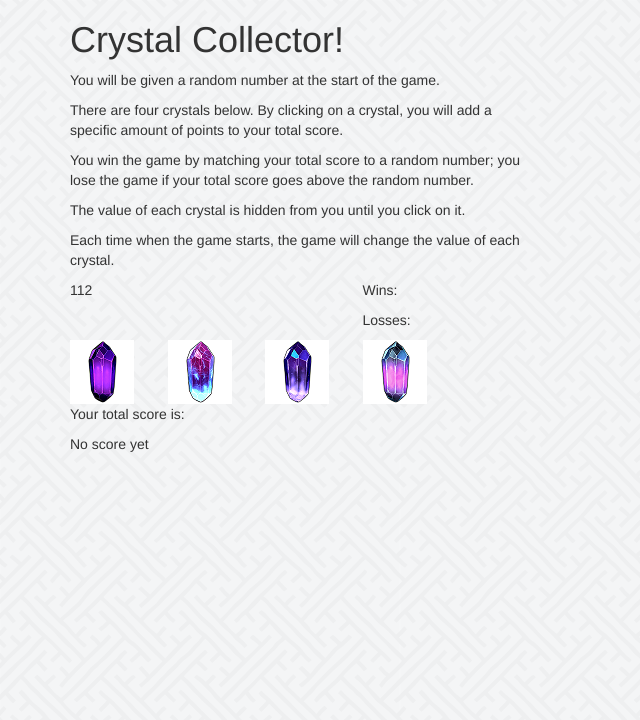
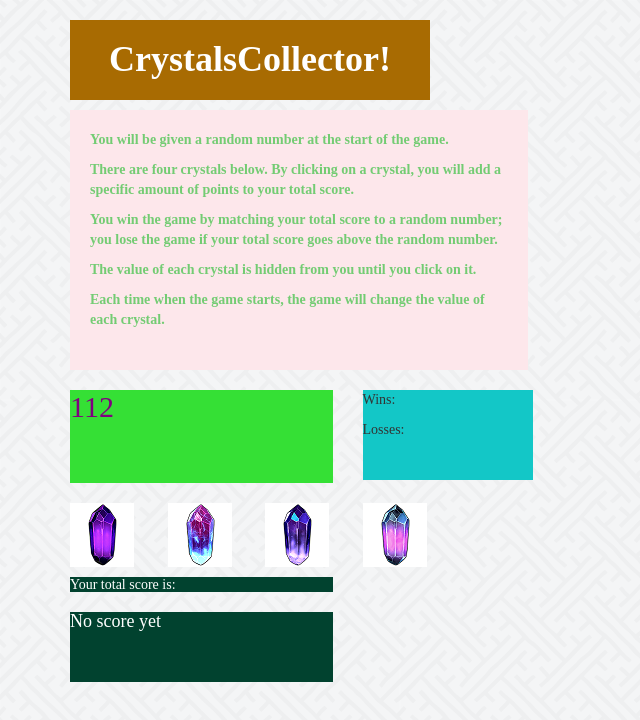
Before and after one commit to WesPres1990/Crystal-Game, a plain HTML site: page index.html in a window 1280 px wide. Shown: the whole page, without its empty margins (0-640 px from the left). Drawn offline with nearby package versions, Linux system fonts and the light colour scheme.

Commit message:
Styling-Upload

```diff
--- a/assets/css/style.css
+++ b/assets/css/style.css
@@ -0,0 +1,51 @@
+.container{
+    font-family: "Times New Roman", "Times", "serif";
+}
+
+.col-md-4 h1{
+    background: rgb(168, 107, 2);
+    padding: 20px;
+}
+
+h1{
+    text-align: center;
+    color: white;
+    font-weight: bold;
+}
+
+.col-md-5 div{
+    background-color: rgb(253, 231, 235);
+    padding: 20px;
+    padding-bottom: 30px;
+    color: rgb(115, 204, 115);
+    font-weight: bold;
+}
+
+.col-md-3 div{
+    background: rgb(53, 224, 53);
+    padding-bottom: 50px;
+    margin-bottom: 20px;
+}
+
+h2{
+    color: purple;
+}
+
+.col-md-2 div{
+    background: rgb(19, 199, 199);
+    margin-top: 20px;
+    padding-bottom: 30px;
+    margin-bottom: 20px;
+}
+
+.col-md-3 h5{
+    background: rgb(1, 66, 47);
+    color: white;
+}
+
+.col-md-3 h4{
+    background: rgb(1, 66, 47);
+    padding-bottom: 50px;
+    margin-bottom: 20px;
+    color: white;
+}
--- a/assets/javascript/game.js
+++ b/assets/javascript/game.js
@@ -6,6 +6,8 @@ var crystalNo4= Math.floor((Math.random() * 12) + 1);
 var randomGameNumber=Math.floor((Math.random() * 120) + 19);
 
 $('#randomGameNumber').text(randomGameNumber);
+
+var images = ["assets/images/Crystal_cosmic.png", "assets/images/Crystal_lottery.png", "assets/images/Crystal_quest.png", "assets/images/Crystal_rare.png"];
 
 var wins= 0;
 var losses = 0;
--- a/index.html
+++ b/index.html
@@ -2,7 +2,7 @@
 <html lang="en-us">
 <head>
   <meta charset="UTF-8">
-  <title>About</title>
+  <title>Crystals Collector</title>
 
   <!-- CSS Stylesheets -->
 
@@ -21,7 +21,7 @@
     <div class="container">
 		<div class="row">
 			<div class="col-md-4">
-				<h1>Crystal Collector!</h1>
+				<h1>CrystalsCollector!</h1>
             </div>
         </div>
 
@@ -29,6 +29,7 @@
 
 		<div class="row">
 			<div class="col-md-5">
+                <div id="instructions">
                 <p>You will be given a random number at the start of the game.</p>
 
                 <p>There are four crystals below. By clicking on a crystal, you will add a specific amount of points to your total score.</p>
@@ -38,18 +39,23 @@
                 <p>The value of each crystal is hidden from you until you click on it.</p>
 
                 <p>Each time when the game starts, the game will change the value of each crystal.</p>
+                </div>
 			</div>
         </div>
 
         <div class="row">
             <div class="col-md-3">
-                <p id="randomGameNumber"></p>
+                <div id="randomNumber">
+                <h2 id="randomGameNumber"></h2>
+                </div>
             </div>
 
             <div class="row">
                 <div class="col-md-2">
+                    <div id="Win-Loss">
                     Wins:<p id="wins"></p>
                     Losses:<p id="loss"></p>
+                    </div>
                 </div>
             </div>
         </div>
@@ -74,13 +80,14 @@
 
         <div class="row">
             <div class="col-md-3">
-                <p id="total-score">Your total score is: </p>
+                <h5 id="total-score">Your total score is: </h5>
             </div>
         </div>
 
         <div class="row">
             <div class="col-md-3">
-                <p id="finalScore">No score yet</p>
+                <h4 id="finalScore">No score yet</h4>
+            </div>
         </div>
 	</div>
 
```
